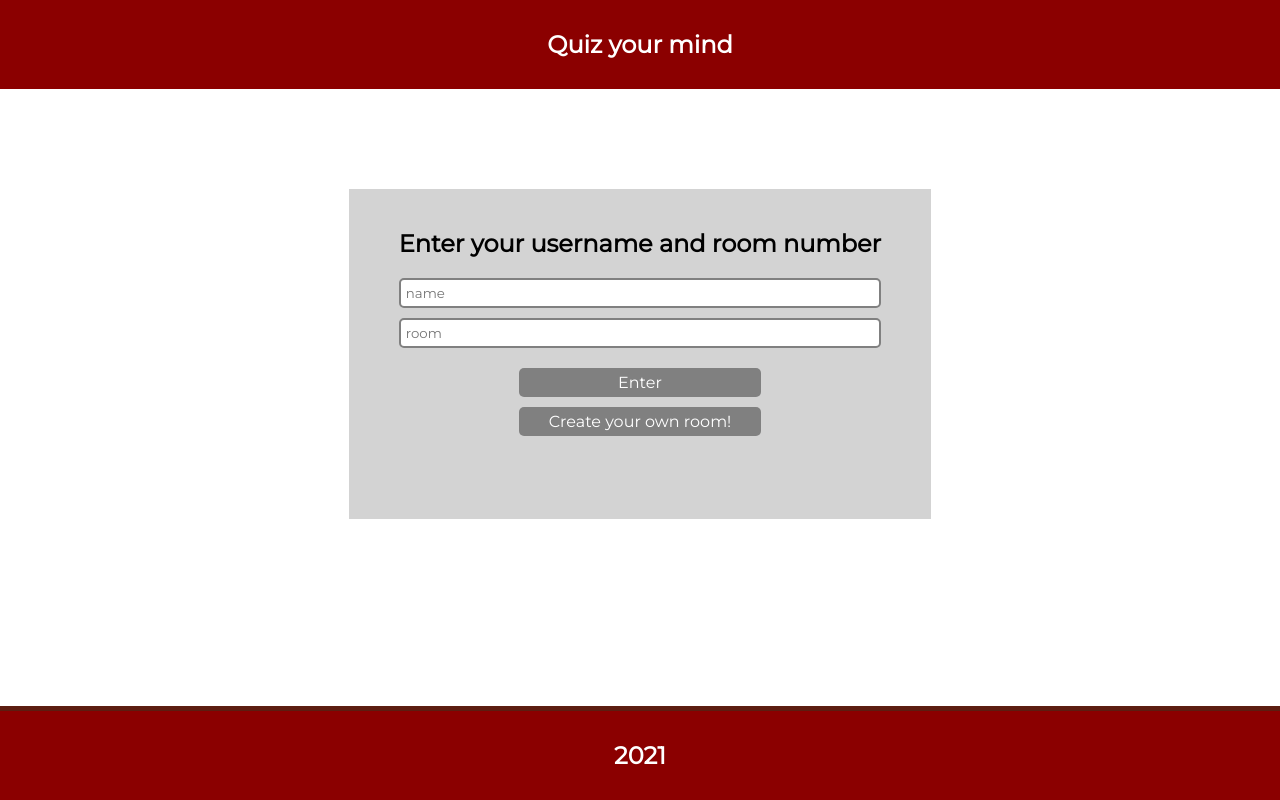
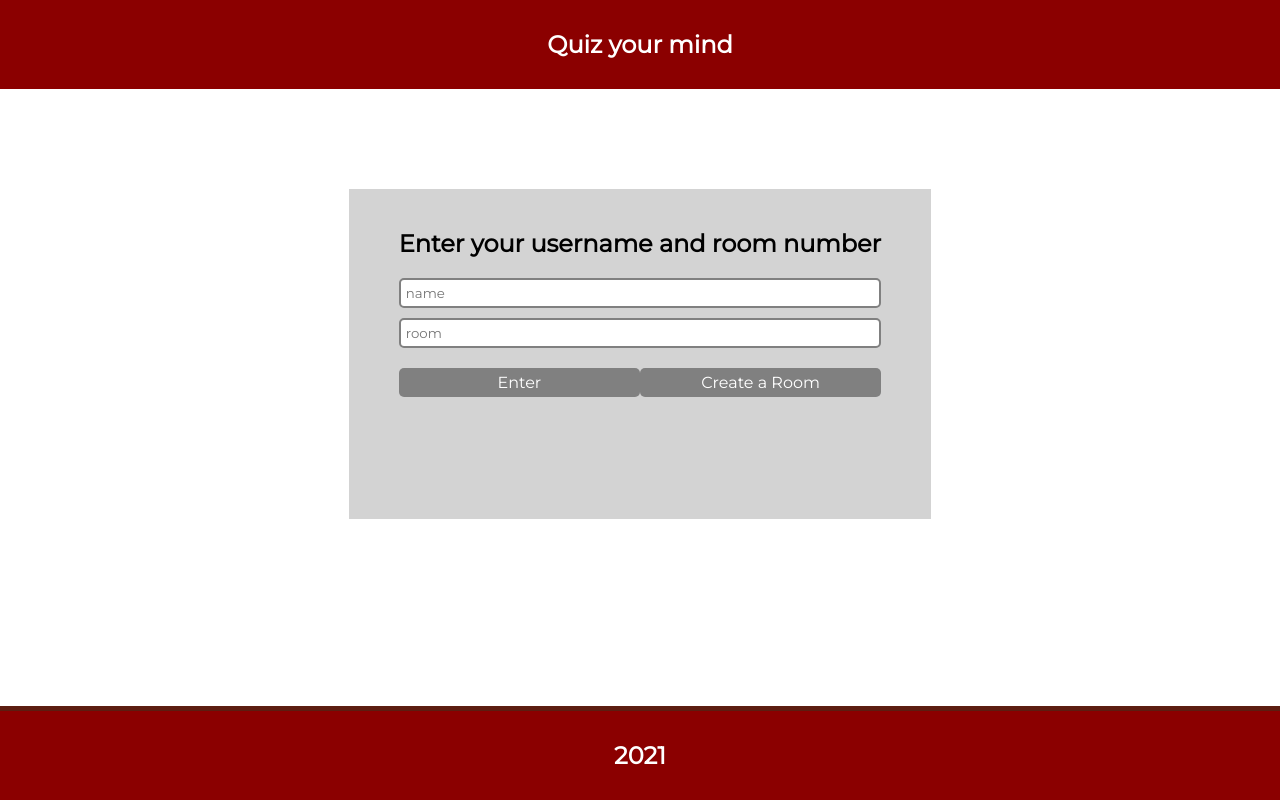
Before and after one commit to hamsamuxumed/Trivia-quiz-app-, a React app in the folder client/: page / in a window 1280 px wide. Built offline with nearby package versions, Linux system fonts and the light colour scheme; no server answers.

Commit message:
add game page

```diff
--- a/client/src/components/CreateForm/index.jsx
+++ b/client/src/components/CreateForm/index.jsx
@@ -1,8 +1,10 @@
 import React from 'react';
 import { useState } from 'react';
+import { Game } from '../../pages/index';
 import './style.css';
 
-export function CreateForm() {
+export function CreateForm({socket, userName, roomNum}) {
+    const [ gameState, setGameState ] = useState(false);
 
     const [quNumber, setQuNumber] = useState(10);
 
@@ -12,10 +14,9 @@ export function CreateForm() {
 
 
     return (
-
-
         <>
-            <form className="roomCreate" action="">
+        {!gameState ?
+            (<form className="roomCreate" onSubmit={setGameState(true)}>
                 <h2>Create your own room!</h2>
                 <label htmlFor="difficulty">Select your difficulty:</label>
                 <select name="difficulty" id="difficulty">
@@ -32,7 +33,7 @@ export function CreateForm() {
                 <input value={quNumber} type="range" name="quNumber" id="quNumber" min="5" max="20" step="5" onChange={handleInput}/>
                 <span>{quNumber}</span>
                 <input type="submit" value="Create" />
-            </form>
+            </form>):(<Game socket={socket} userName={userName} roomNum={roomNum}/>)}
         </>
     )
 }
--- a/client/src/components/RoomButton/index.jsx
+++ /dev/null
@@ -1,28 +0,0 @@
-import React, { useState } from 'react';
-import { NavLink } from 'react-router-dom';
-import './style.css';
-
-export function RoomButton({userName, onClick }) {
-
-    const getLocation = () => {
-        if(userName.length >= 3){
-            return '/lobby';
-        }else{
-            return '/';
-        }
-    }
-
-    const getClass = () => {
-        if(userName.length >= 3){
-            return 'createRoom';
-        }else{
-            return 'enterDisabled';
-        }
-    }
-
-    return (
-        <>
-            <NavLink className={getClass} to={getLocation} disabled={!(userName.length >= 3)} onClick={onClick}>Create your own room!</NavLink>
-        </>
-    )
-}
--- a/client/src/components/RoomButton/style.css
+++ /dev/null
@@ -1,38 +0,0 @@
-a {
-    width: 50%;
-    padding: 5px;
-    margin-top: 10px;
-    border: 0;
-    border-radius: 5px;
-    background-color: darkred;
-    color: #fff;
-    font-size: 1em;
-    font-family: 'Montserrat', sans-serif;
-    text-decoration: none;
-}
-
-a:hover {
-    cursor: pointer;
-    background-color: var(--dark-red);
-}
-
-.createRoom {
-    background-color: green;
-    display: block;
-    width: 50%;
-    margin-left: auto;
-    margin-right: auto;
-}
-
-.createRoom:hover {
-    cursor: pointer;
-    background-color: darkslategray;
-}
-
-.enterDisabled {
-    display: block;
-    background-color: grey;
-    width: 50%;
-    margin-left: auto;
-    margin-right: auto;
-}
--- a/client/src/components/Socket/index.jsx
+++ b/client/src/components/Socket/index.jsx
@@ -1,5 +1,4 @@
 import React, { useState, useEffect } from 'react';
-import { RoomButton } from '../../components/RoomButton';
 import { Lobby } from '../../pages/index';
 import io from 'socket.io-client';
 import './style.css';
@@ -93,8 +92,8 @@ export const Socket = () => {
                     setRoom(e.target.value)
                 }}/>
                 <button onClick={connectRoom} disabled={!(userName.length >= 3)} >Enter</button>
-                <RoomButton onClick={genRoomId} userName={userName} room={room}/>
-            </form>):(<Lobby roomNum={room}/>)}
+                <button onClick={genRoomId} disabled={!(userName.length >= 3)}>Create a Room</button>
+            </form>):(<Lobby socket={socket} userName={userName} roomNum={room}/>)}
         </div>
     )
 }
--- a/client/src/pages/Game/index.jsx
+++ b/client/src/pages/Game/index.jsx
@@ -1,45 +1,46 @@
-import React from 'react';
+import React, { useState, useEffect } from 'react';
 import { Header } from '../../components';
+import io from 'socket.io-client';
 
-
-export function Game() {
-    const [count, setCount] = useState(0)
-    const [questionList, setQuestions]= useState([])
+export function Game({socket, userName, roomNum }) {
+    let room = roomNum;
+    //const [count, setCount] = useState(0);
+    const [score, setScore] = useState(0);
+    const [questionList, setQuestions] = useState([]);
     const [endGame, setEndgame] = useState(false);
     const [startGame, setStart] = useState(false);
 
     useEffect(() => {
-        socket = io(CONNECTION_URL)
-    }, [CONNECTION_URL]);
-
-    useEffect(() => {
-        socket.emit('track_score', count)
-    }, [endGame])
+        const userData = [score, userName]
+        console.log(`score ${score}, userName ${userName}, socket ${socket}`)
+        socket.emit('track_score', userData)
+    }, [score])
 
     useEffect(() => {
         console.log('in useEffect')
         socket.on('receive_q', (data) => {
-            console.log('questions'+ JSON.stringify(data))
+            console.log('questions' + JSON.stringify(data))
             setQuestions(JSON.stringify(data))
         })
-    },[startGame])
+    }, [startGame])
 
-    function handleClick (){
-        setCount((prevCount) => prevCount + 1)
+    function handleClick() {
+        setScore((prevCount) => prevCount + 1)
     }
 
-    function handleEnd (){
+    function handleEnd() {
+        socket.emit('endgame', room)
         setEndgame((prevEnd) => !prevEnd)
     }
 
-    function handleStart(){
+    function handleStart() {
         socket.emit('start_game', room)
         setStart((prevEnd) => !prevEnd)
     }
 
     return (
         <div>
-            <button onClick={handleClick}>{count}</button>
+            <button onClick={handleClick}>{score}</button>
             <button onClick={handleEnd}>end game</button>
             <button onClick={handleStart}>start game</button>
             <h1>questions are: {questionList}</h1>
--- a/client/src/pages/Lobby/index.jsx
+++ b/client/src/pages/Lobby/index.jsx
@@ -2,10 +2,10 @@ import React, { useEffect } from 'react'
 import { CreateForm } from '../../components/CreateForm';
 import './style.css'
 
-export function Lobby({ roomNum }) {
+export function Lobby({ socket, userName, roomNum }) {
     return (
         <div>
-            <CreateForm />
+            <CreateForm socket={socket} userName={userName} roomNum={roomNum}/>
             <h3 className='roomCode'>Room code: {roomNum}</h3>
         </div>
     )
```
